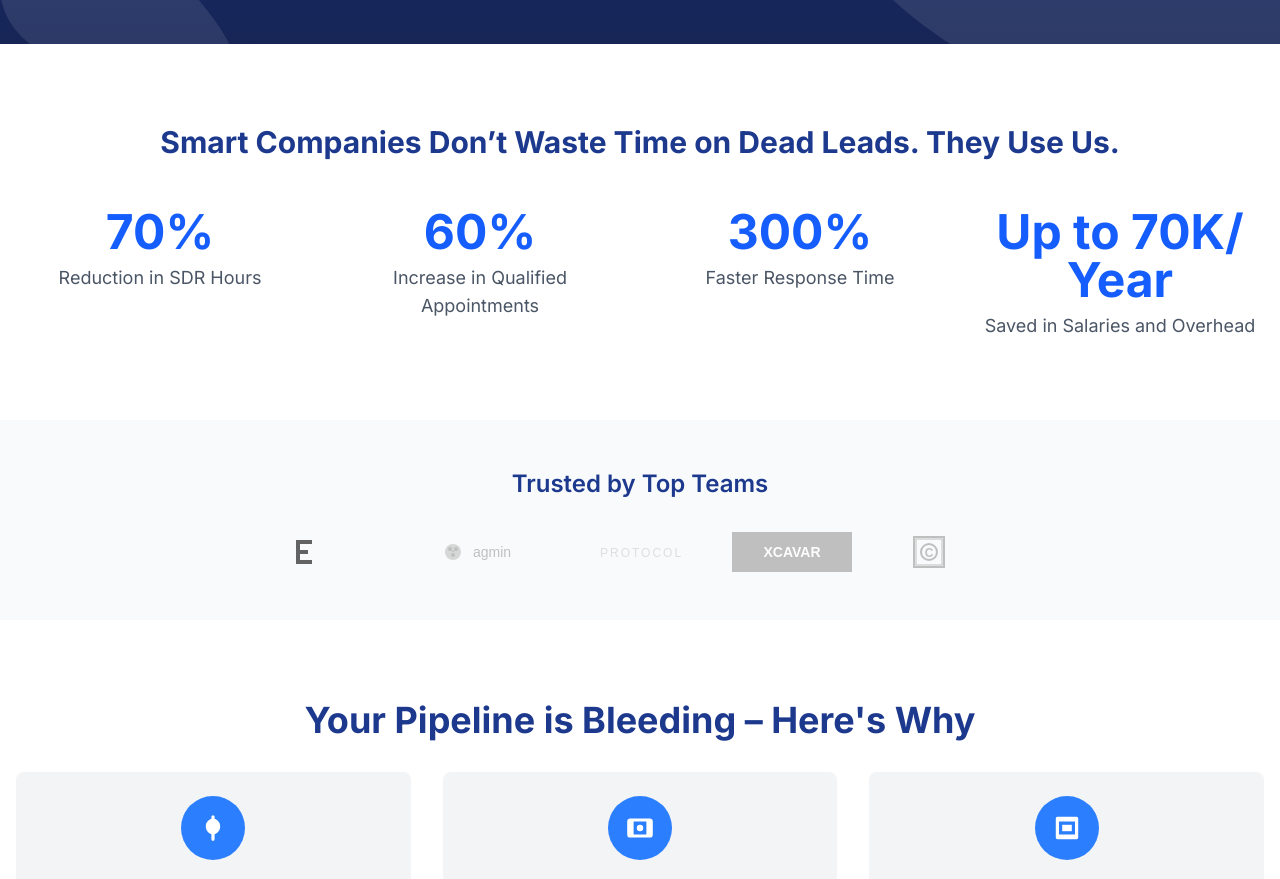
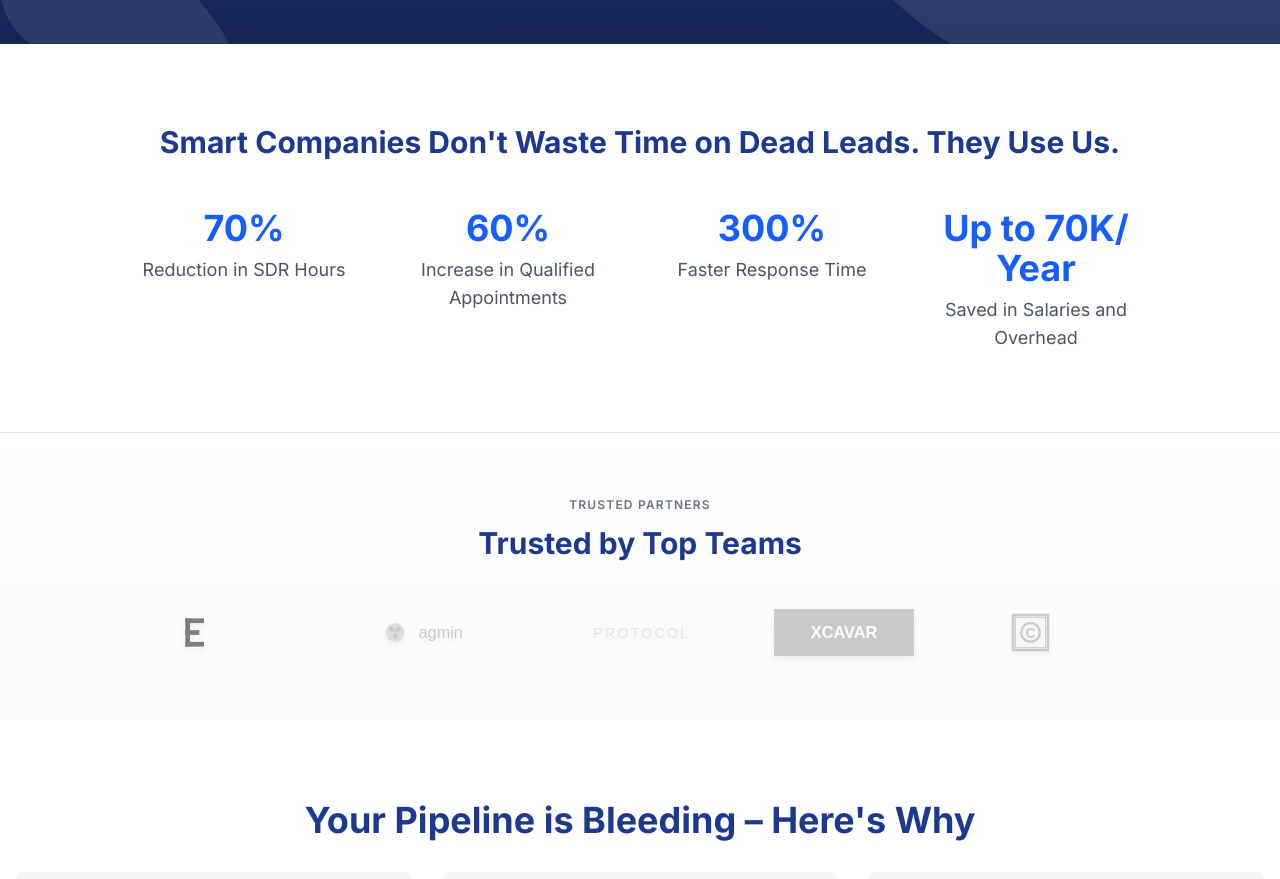
Before and after one commit to capitanbarbosa/setthesale-us, a Next.js app: page / in a window 1280 px wide. Shown: the part 460-1339 px from the top of the page. Built offline with nearby package versions, Linux system fonts and the light colour scheme.

Commit message:
homepage font edit

```diff
--- a/src/app/page.js
+++ b/src/app/page.js
@@ -29,29 +29,29 @@ export default function Home() {
 
       {/* Stats Section */}
       <section className="py-20 px-4 bg-white">
-        <div className="container mx-auto">
+        <div className="container mx-auto max-w-5xl">
           <h2 className="text-3xl font-bold text-center mb-12 text-blue-900">
-            Smart Companies Don’t Waste Time on Dead Leads. They Use Us.
+            Smart Companies Don't Waste Time on Dead Leads. They Use Us.
           </h2>
           <div className="grid grid-cols-1 md:grid-cols-2 lg:grid-cols-4 gap-8 text-center">
             <div>
-              <p className="text-5xl font-bold text-blue-600">70%</p>
+              <p className="text-4xl font-bold text-blue-600">70%</p>
               <p className="text-lg mt-2 text-gray-600">
                 Reduction in SDR Hours
               </p>
             </div>
             <div>
-              <p className="text-5xl font-bold text-blue-600">60%</p>
+              <p className="text-4xl font-bold text-blue-600">60%</p>
               <p className="text-lg mt-2 text-gray-600">
                 Increase in Qualified Appointments
               </p>
             </div>
             <div>
-              <p className="text-5xl font-bold text-blue-600">300%</p>
+              <p className="text-4xl font-bold text-blue-600">300%</p>
               <p className="text-lg mt-2 text-gray-600">Faster Response Time</p>
             </div>
             <div>
-              <p className="text-5xl font-bold text-blue-600">
+              <p className="text-4xl font-bold text-blue-600">
                 Up to 70K/ Year
               </p>
               <p className="text-lg mt-2 text-gray-600">
@@ -63,55 +63,62 @@ export default function Home() {
       </section>
 
       {/* Trusted by... */}
-      <section className="py-12 px-4 bg-gray-50">
-        <h3 className="text-center text-2xl font-semibold mb-8 text-blue-900">
+      <section className="py-16 px-4 bg-gradient-to-b from-white to-gray-50 border-t border-gray-200">
+        <div className="container mx-auto max-w-5xl">
+          <div className="text-center mb-12">
+            <p className="text-xs font-semibold text-gray-500 uppercase tracking-widest mb-3">
+              Trusted Partners
+            </p>
+            <h3 className="text-3xl font-bold text-blue-900">
               Trusted by Top Teams
             </h3>
-        <div className="flex flex-wrap justify-center items-center gap-8 max-w-4xl mx-auto">
-          <div className="opacity-60 hover:opacity-100 transition-opacity duration-300">
+          </div>
+          <div className="flex flex-wrap justify-center items-center gap-12 md:gap-16">
+            <div className="opacity-50 hover:opacity-100 transition-all duration-300 transform hover:scale-110 group">
               <Image
                 src="/images/company-logo-1.svg"
                 alt="Company Logo 1"
-              width={120}
-              height={40}
-              className="grayscale hover:grayscale-0 transition-all duration-300"
+                width={140}
+                height={45}
+                className="grayscale hover:grayscale-0 transition-all duration-300 filter drop-shadow-md"
               />
             </div>
-          <div className="opacity-60 hover:opacity-100 transition-opacity duration-300">
+            <div className="opacity-50 hover:opacity-100 transition-all duration-300 transform hover:scale-110 group">
               <Image
                 src="/images/company-logo-2.svg"
                 alt="Company Logo 2"
-              width={120}
-              height={40}
-              className="grayscale hover:grayscale-0 transition-all duration-300"
+                width={140}
+                height={45}
+                className="grayscale hover:grayscale-0 transition-all duration-300 filter drop-shadow-md"
               />
             </div>
-          <div className="opacity-60 hover:opacity-100 transition-opacity duration-300">
+            <div className="opacity-50 hover:opacity-100 transition-all duration-300 transform hover:scale-110 group">
               <Image
                 src="/images/company-logo-3.svg"
                 alt="Company Logo 3"
-              width={120}
-              height={40}
-              className="grayscale hover:grayscale-0 transition-all duration-300"
+                width={140}
+                height={45}
+                className="grayscale hover:grayscale-0 transition-all duration-300 filter drop-shadow-md"
               />
             </div>
-          <div className="opacity-60 hover:opacity-100 transition-opacity duration-300">
+            <div className="opacity-50 hover:opacity-100 transition-all duration-300 transform hover:scale-110 group">
               <Image
                 src="/images/company-logo-4.svg"
                 alt="Company Logo 4"
-              width={120}
-              height={40}
-              className="grayscale hover:grayscale-0 transition-all duration-300"
+                width={140}
+                height={45}
+                className="grayscale hover:grayscale-0 transition-all duration-300 filter drop-shadow-md"
               />
             </div>
-          <div className="opacity-60 hover:opacity-100 transition-opacity duration-300">
+            <div className="opacity-50 hover:opacity-100 transition-all duration-300 transform hover:scale-110 group">
               <Image
                 src="/images/company-logo-5.svg"
                 alt="Company Logo 5"
-              width={120}
-              height={40}
-              className="grayscale hover:grayscale-0 transition-all duration-300"
+                width={140}
+                height={45}
+                className="grayscale hover:grayscale-0 transition-all duration-300 filter drop-shadow-md"
               />
+            </div>
           </div>
         </div>
       </section>
```
Lines whose indentation alone changed are shown as unchanged.
